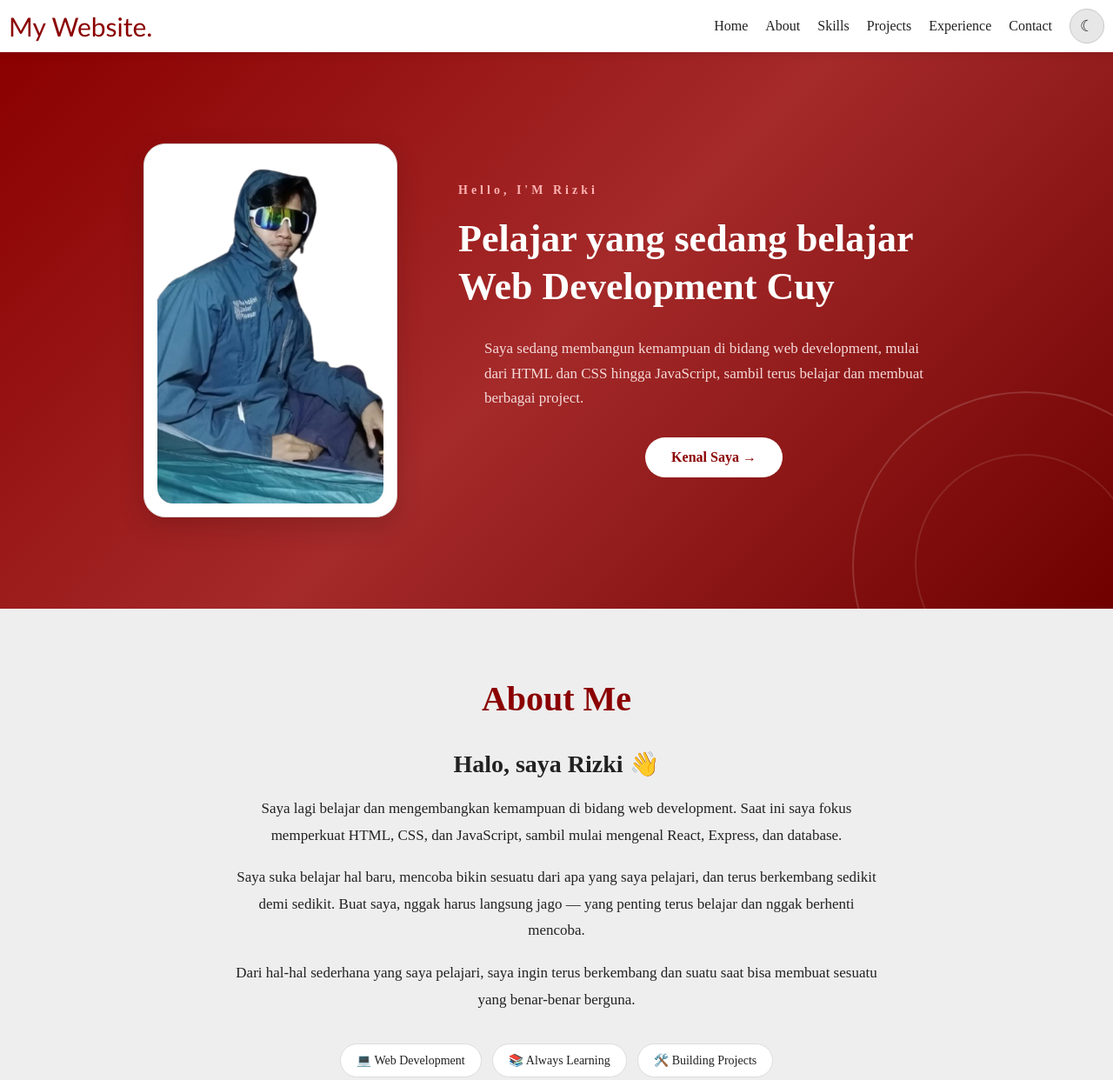
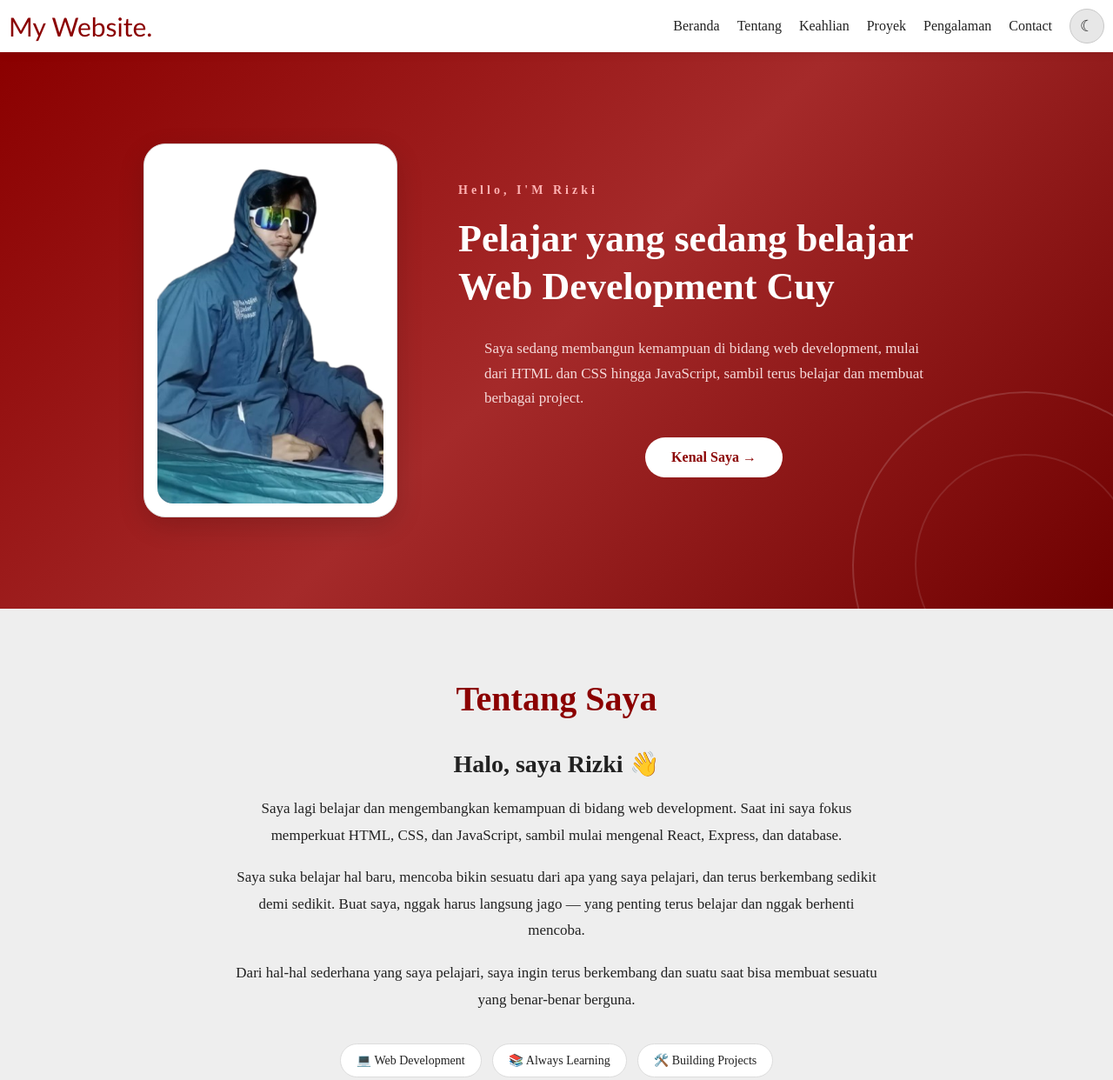
Before and after one commit to Rizki0042/Porto, a website: page index.html in a window 1280 px wide. Shown: the top 1242 px of the page at 87% size. Drawn offline with Linux system fonts and the light colour scheme.

Commit message:
Change to indonesian

```diff
--- a/index.html
+++ b/index.html
@@ -13,11 +13,11 @@
       <nav class="container-navbar">
         <div class="title-navbar">My Website.</div>
         <ul class="ul-navbar">
-          <li class="li-navbar"><a href="#">Home</a></li>
-          <li class="li-navbar"><a href="#about">About</a></li>
-          <li class="li-navbar"><a href="#skills">Skills</a></li>
-          <li class="li-navbar"><a href="#projects">Projects</a></li>
-          <li class="li-navbar"><a href="#experience">Experience</a></li>
+          <li class="li-navbar"><a href="#">Beranda</a></li>
+          <li class="li-navbar"><a href="#about">Tentang</a></li>
+          <li class="li-navbar"><a href="#skills">Keahlian</a></li>
+          <li class="li-navbar"><a href="#projects">Proyek</a></li>
+          <li class="li-navbar"><a href="#experience">Pengalaman</a></li>
           <li class="li-navbar"><a href="#contact">Contact</a></li>
           <li class="li-navbar">
             <button
@@ -63,7 +63,7 @@
     <section class="section-aboutme" id="about">
       <div class="container-aboutme">
         <div class="about-text">
-          <h2>About Me</h2>
+          <h2>Tentang Saya</h2>
           <h3>Halo, saya Rizki 👋</h3>
 
           <p>
@@ -97,7 +97,7 @@
     <!-- Section Card Skills -->
     <section class="section-skills" id="skills">
       <div class="container-skills">
-        <h2>My Skills</h2>
+        <h2>Keahlian</h2>
         <p>
           Beberapa teknologi dan hal yang sedang saya pelajari dalam perjalanan
           web development.
@@ -139,7 +139,7 @@
     <!-- Section Projects -->
     <section class="section-projects" id="projects">
       <div class="container-projects">
-        <h2>My Projects</h2>
+        <h2>Proyek</h2>
         <p>Beberapa proyek dan aplikasi yang telah saya kembangkan.</p>
 
         <div class="projects-grid">
```
